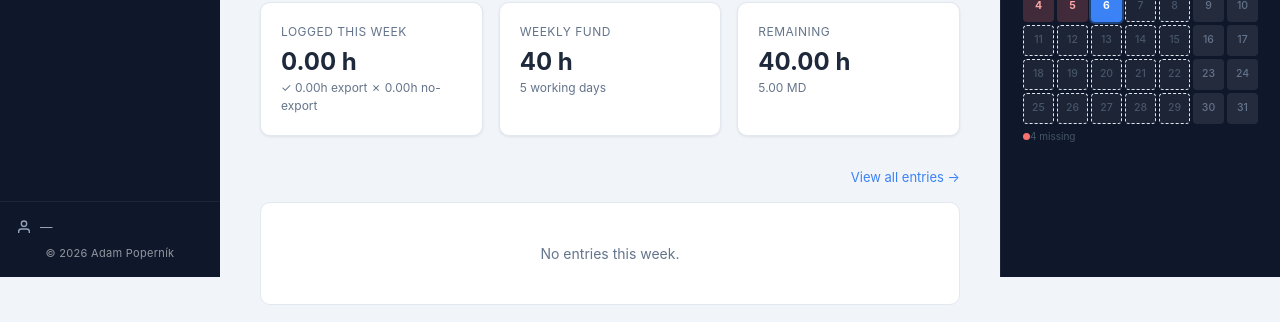
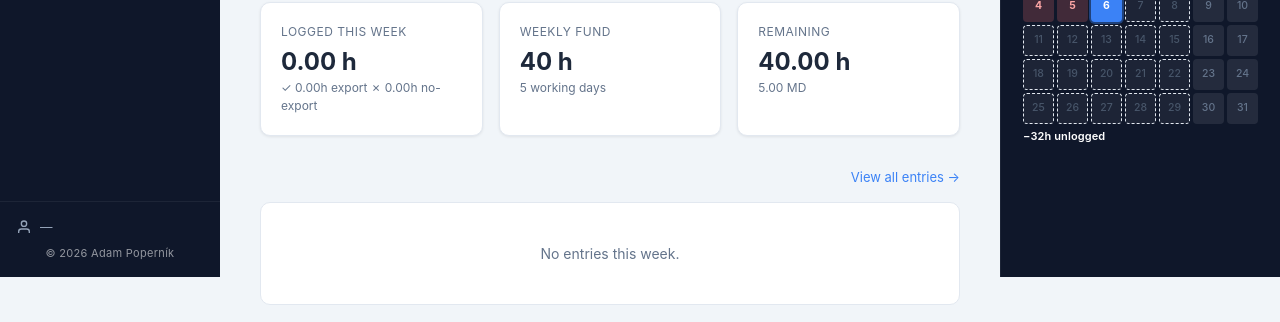
Before and after one commit to AdPoslav/reporter, a Flask app: page / in a window 1280 px wide. Shown: the part 523-845 px from the top of the page. Run offline with Flask 3, Linux system fonts and the light colour scheme; data comes from the database, SQL or seed files in the repository; data that the repository does not hold is empty; some libraries are stand-ins or nearby versions.

Commit message:
Show hours deficit in aside calendar badge instead of missing day count
Badge now displays red dot + white "−Xh unlogged" based on
(past working days × 8) − logged hours. Green dot + surplus shown
when ahead. Badge hidden when exactly on track.

Co-Authored-By: Claude Sonnet 4.6 <noreply@anthropic.com>

```diff
--- a/app.py
+++ b/app.py
@@ -468,11 +468,19 @@ def api_missing_days():
         if missing:
             missing_dates.append(ds)
 
+    # Hours deficit for past working days
+    past_fund    = sum(8 for d in days if d['is_working'] and not d['is_future'])
+    past_logged  = sum(d['hours'] for d in days if d['is_working'] and not d['is_future'])
+    deficit      = round(past_fund - past_logged, 2)
+
     return jsonify({
         'year': year, 'month': month,
         'days': days,
-        'missing_count': len(missing_dates),
-        'missing_dates': missing_dates,
+        'missing_count':  len(missing_dates),
+        'missing_dates':  missing_dates,
+        'past_fund':      past_fund,
+        'past_logged':    round(past_logged, 2),
+        'deficit':        deficit,
     })
 
 
--- a/static/css/style.css
+++ b/static/css/style.css
@@ -372,11 +372,12 @@ body {
 .aside-cal-day.day-ok      { background: rgba(52,211,153,.18); color: #6EE7B7; }
 .aside-cal-day.day-missing { background: rgba(248,113,113,.22); color: #FCA5A5; font-weight: 700; }
 .aside-cal-day.day-active  { background: #3B82F6; color: #fff; font-weight: 700; box-shadow: 0 0 0 2px rgba(59,130,246,.4); }
-.aside-cal-badge { margin-top: 10px; display: flex; justify-content: center; gap: 6px; flex-wrap: wrap; }
-.aside-cal-dot   { width: 7px; height: 7px; border-radius: 50%; display: inline-block; }
+.aside-cal-badge   { margin-top: 11px; display: flex; align-items: center; gap: 7px; }
+.aside-cal-dot     { width: 6px; height: 6px; border-radius: 50%; flex-shrink: 0; }
 .aside-cal-dot-ok      { background: #34D399; }
 .aside-cal-dot-missing { background: #F87171; }
-.aside-cal-dot-label   { font-size: 10px; color: #475569; }
+.aside-cal-deficit { font-size: 11px; font-weight: 600; color: #fff; letter-spacing: .01em; }
+.aside-cal-surplus { font-size: 11px; font-weight: 600; color: #34D399; letter-spacing: .01em; }
 
 /* ── Missing days calendar ───────────────────────────────────────────── */
 .missing-days-card {
--- a/static/js/app.js
+++ b/static/js/app.js
@@ -556,12 +556,16 @@ async function loadAsideCalendar() {
   const data = await apiFetch(`/api/stats/missing-days?year=${asideCalYear}&month=${asideCalMonth}`);
   if (!data) return;
 
-  // update badge — show dot legend only when there are missing days
+  // update badge — show hours deficit when behind, nothing when on track
   if (badgeEl) {
-    if (data.missing_count > 0) {
+    if (data.deficit > 0) {
       badgeEl.innerHTML =
         `<span class="aside-cal-dot aside-cal-dot-missing"></span>` +
-        `<span class="aside-cal-dot-label">${data.missing_count} missing</span>`;
+        `<span class="aside-cal-deficit">&minus;${data.deficit}h unlogged</span>`;
+    } else if (data.deficit < 0) {
+      badgeEl.innerHTML =
+        `<span class="aside-cal-dot aside-cal-dot-ok"></span>` +
+        `<span class="aside-cal-surplus">+${Math.abs(data.deficit)}h over</span>`;
     } else {
       badgeEl.innerHTML = '';
     }
```
